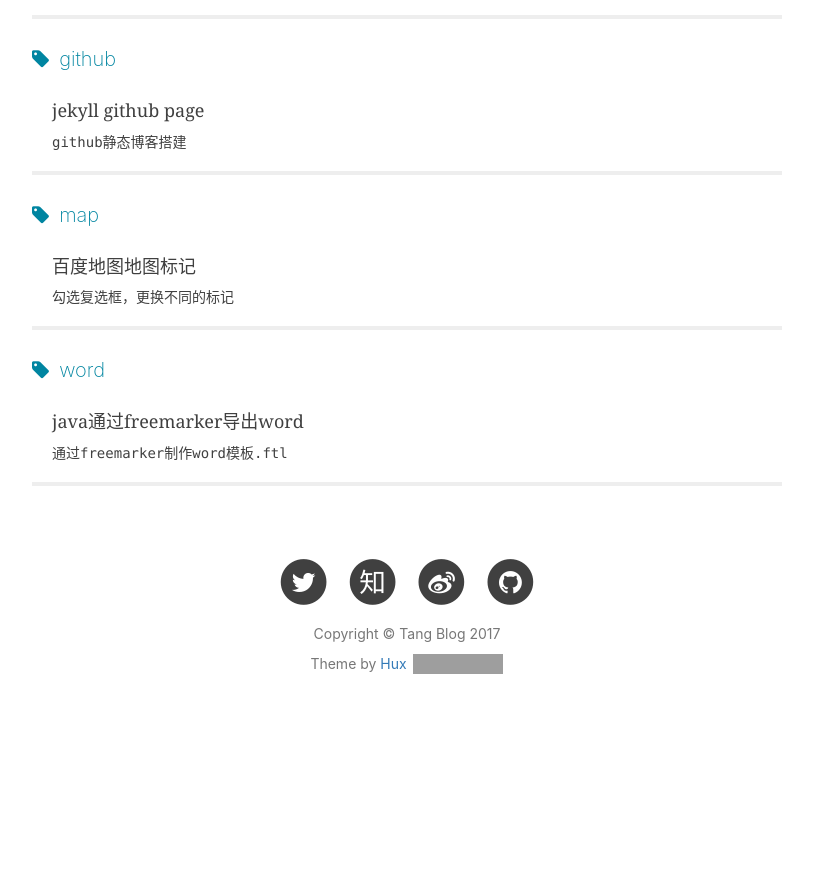
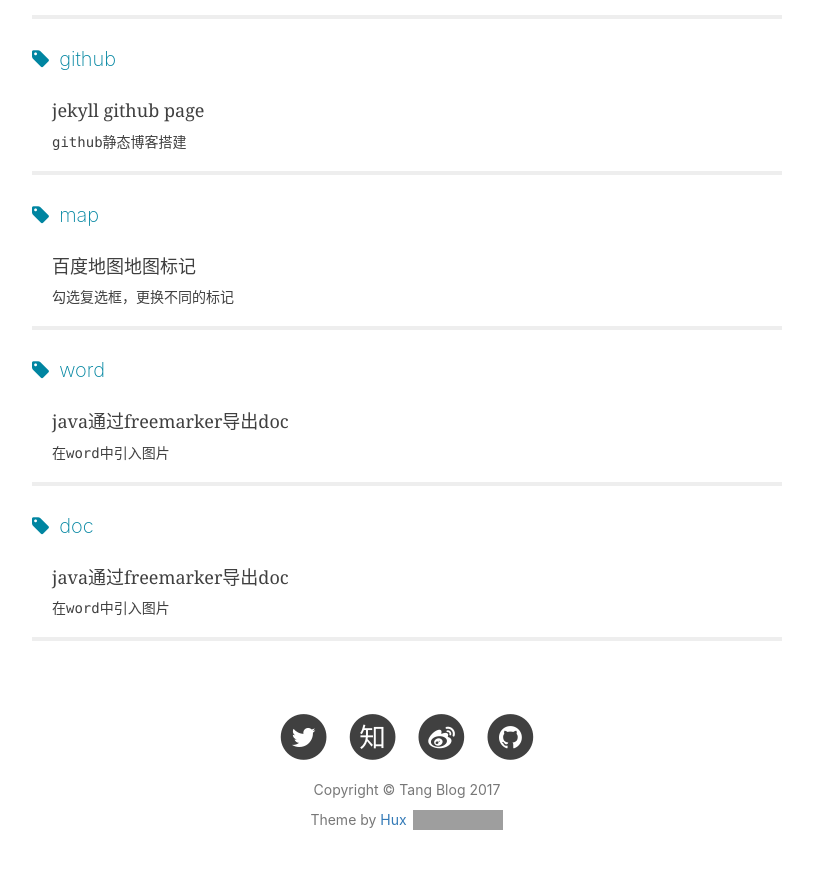
Before and after one commit to tangliangdong/history_blog, a Jekyll site: the page built from tags.html, in a window 1280 px wide and 900 px high, scrolled down 10591 px. Shown: the top 869 px of the window, without its empty margins (233-1046 px from the left). Built offline with Jekyll 4.4.1, drawn with Linux system fonts in a browser that asks for light colours; nearby versions of some CDN libraries; comment, search, counter and statistics services are not loaded; before the commit the page ends 11335 px from its top, so only the background shows below that; some of the changed text lies outside the part shown; grey boxes are pictures that could not be loaded.

Commit message:
修改博文的标题

```diff
--- a/_posts/2017-05-23-java-report-word.md
+++ b/_posts/2017-05-23-java-report-word.md
@@ -1,13 +1,14 @@
 ---
 layout:     post
-title:      "java通过freemarker导出word"
-subtitle:   "通过freemarker制作word模板.ftl"
+title:      "java通过freemarker导出doc"
+subtitle:   "在word中引入图片"
 date:       2017-5-22 13:00:00
 author:     "Tang"
 header-img: "img/java-report-word.jpg"
 catalog:    true
 tags:
     - word
+    - doc
     - java
     - freemarker
 ---
```
